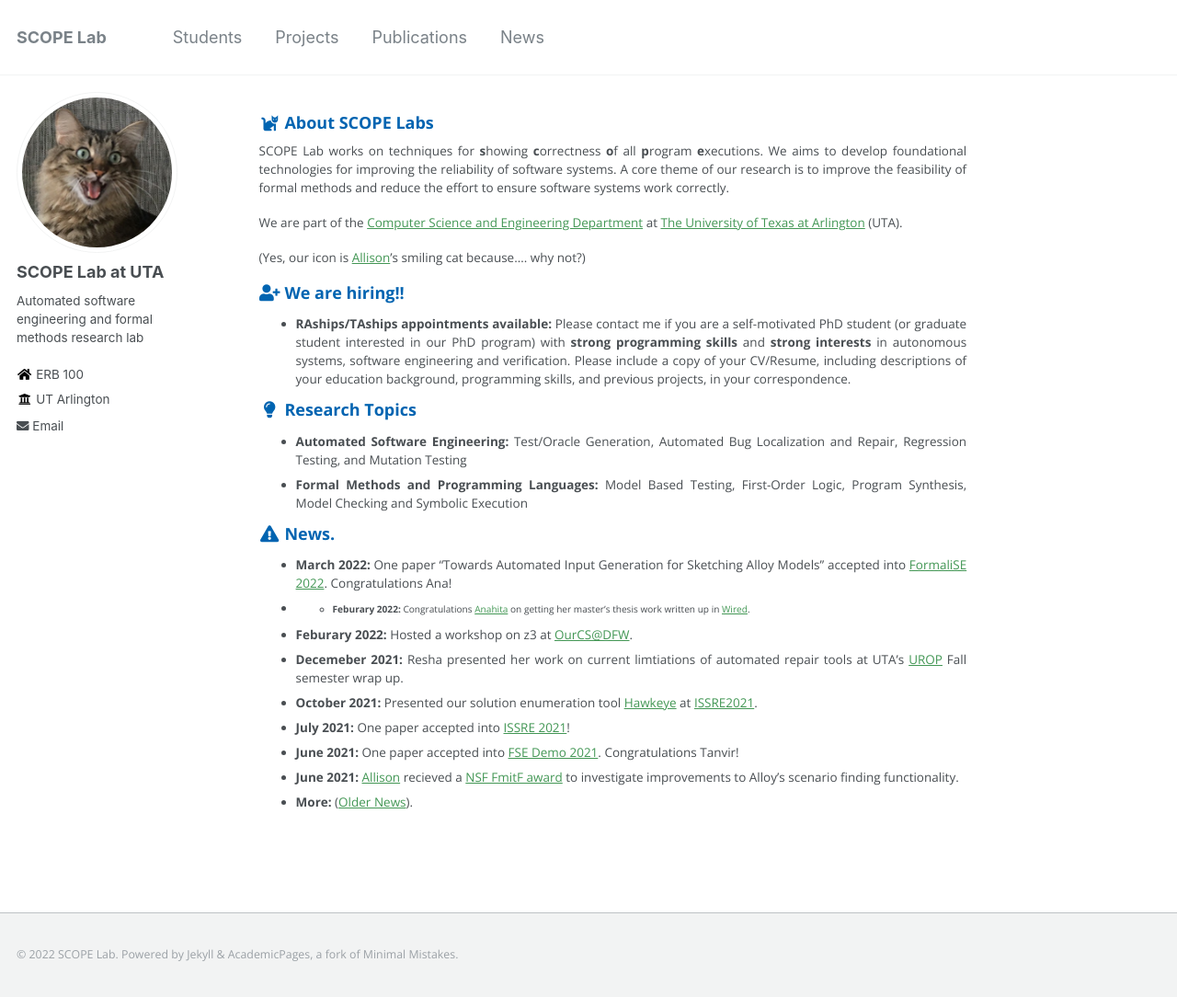
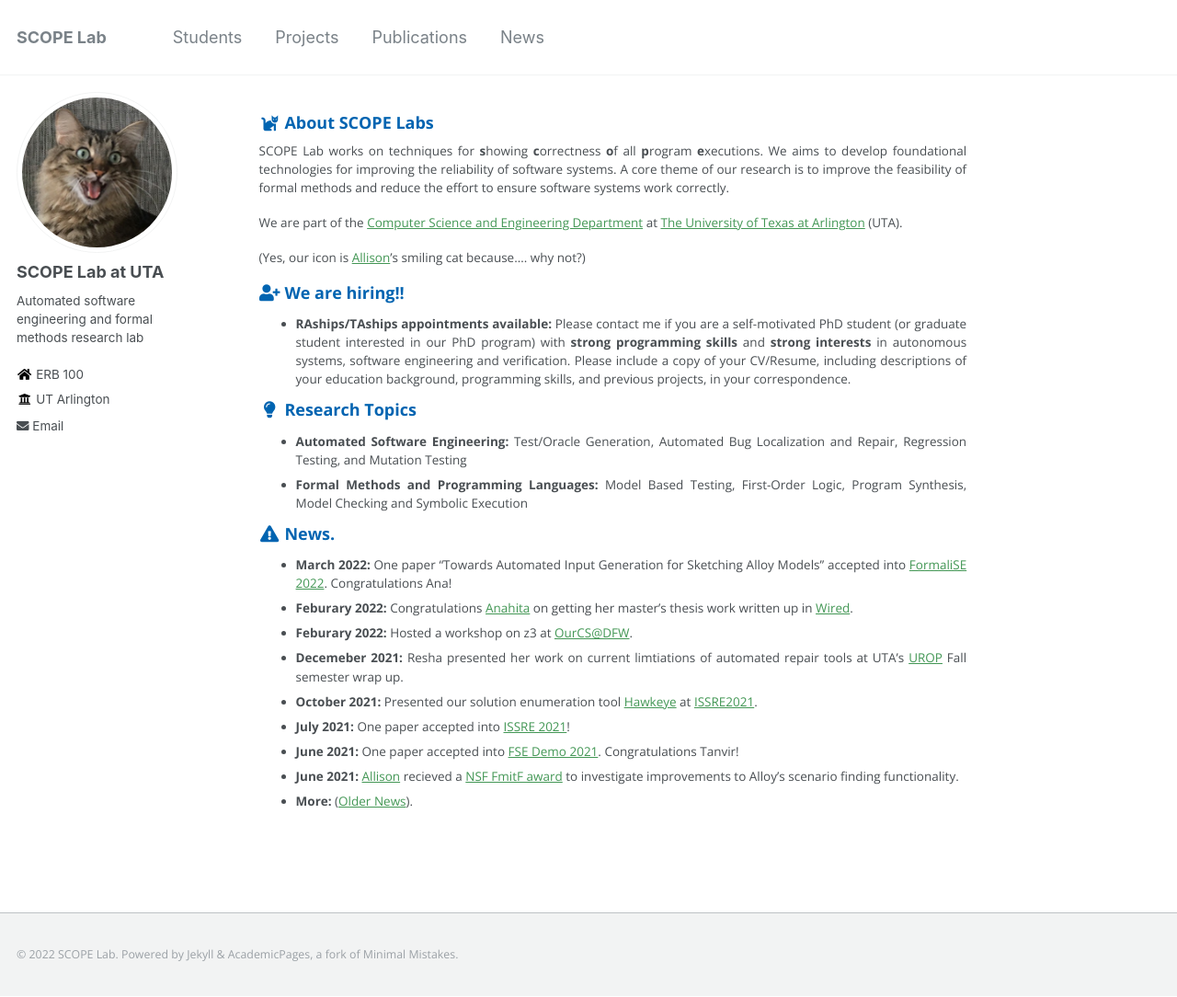
Before and after one commit to SCOPELabUTA/SCOPELabUTA.github.io, a Jekyll site: the page built from _pages/about.md, in a window 1280 px wide and 1084 px high. Shown: the whole window at 92% size. Built offline with Jekyll 4.4.1, drawn with Linux system fonts in a browser that asks for light colours.

```diff
--- a/_pages/about.md
+++ b/_pages/about.md
@@ -26,7 +26,7 @@ Checking and Symbolic Execution
 
 ### <i class="fa fa-fw fa-exclamation-triangle" aria-hidden="true"></i> News.
 * **March 2022:** One paper "Towards Automated Input Generation for Sketching Alloy Models" accepted into [FormaliSE 2022](https://conf.researchr.org/home/icse-2022/Formalise-2022#:~:text=of%20software%20systems.-,Originally%20a%20successful%20satellite%20workshop%20of%20ICSE%2C%20since%202018%20FormaliSE,%2C%20PA%20(or%20online).). Congratulations Ana!
-* * **Feburary 2022:** Congratulations [Anahita](https://www.linkedin.com/in/anahita-samadi-2756704b/) on getting her master's thesis work written up in [Wired](https://www.wired.com/story/job-applicants-hack-resume-reading-software/).
+* **Feburary 2022:** Congratulations [Anahita](https://www.linkedin.com/in/anahita-samadi-2756704b/) on getting her master's thesis work written up in [Wired](https://www.wired.com/story/job-applicants-hack-resume-reading-software/).
 * **Feburary 2022:** Hosted a workshop on z3 at [OurCS@DFW](https://uta.engineering/ourcs/).
 * **Decemeber 2021:** Resha presented her work on current limtiations of automated repair tools at UTA's [UROP](https://www.uta.edu/research/opportunities/undergraduate-research/programs/urop) Fall semester wrap up.
 * **October 2021:** Presented our solution enumeration tool [Hawkeye](https://github.com/alloy-hawkeye/Hawkeye) at [ISSRE2021](https://2021.issre.net/).
```
